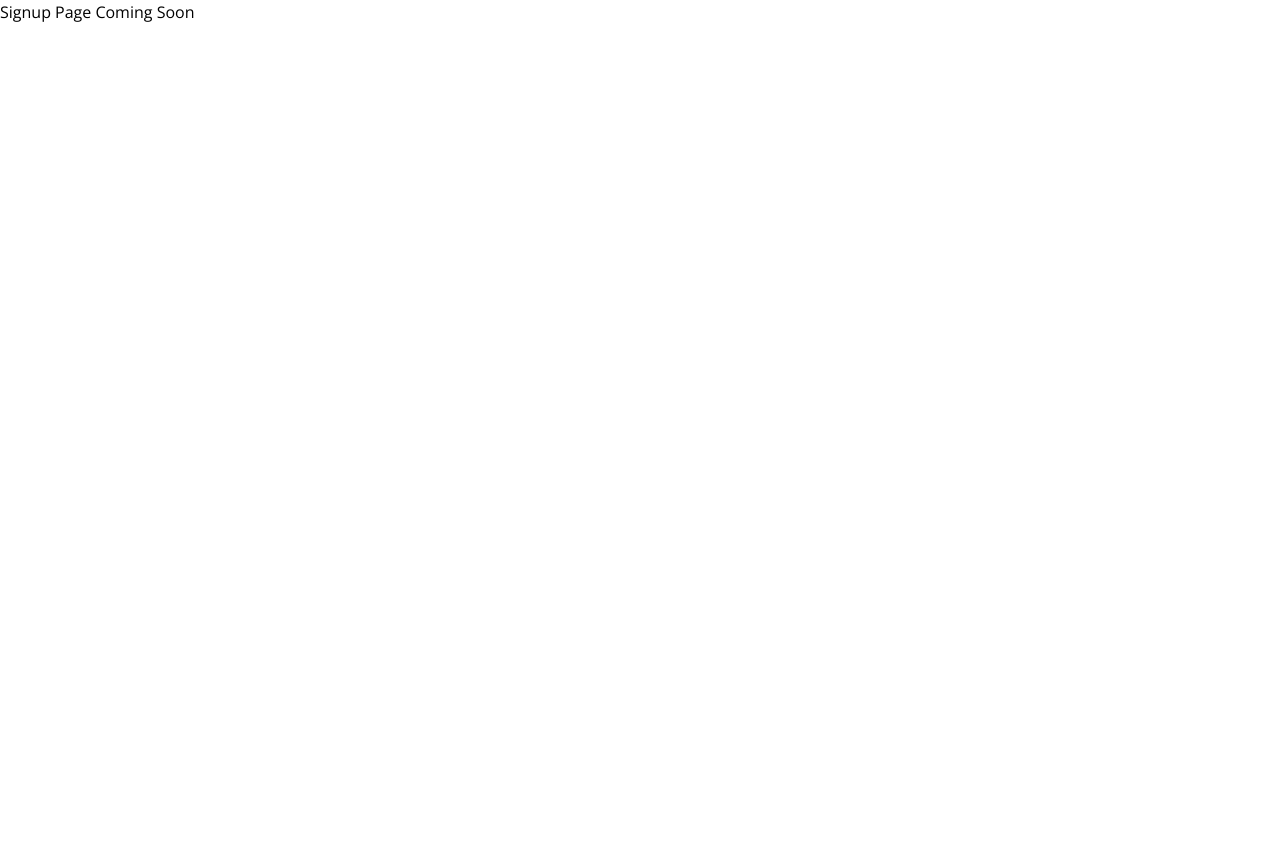
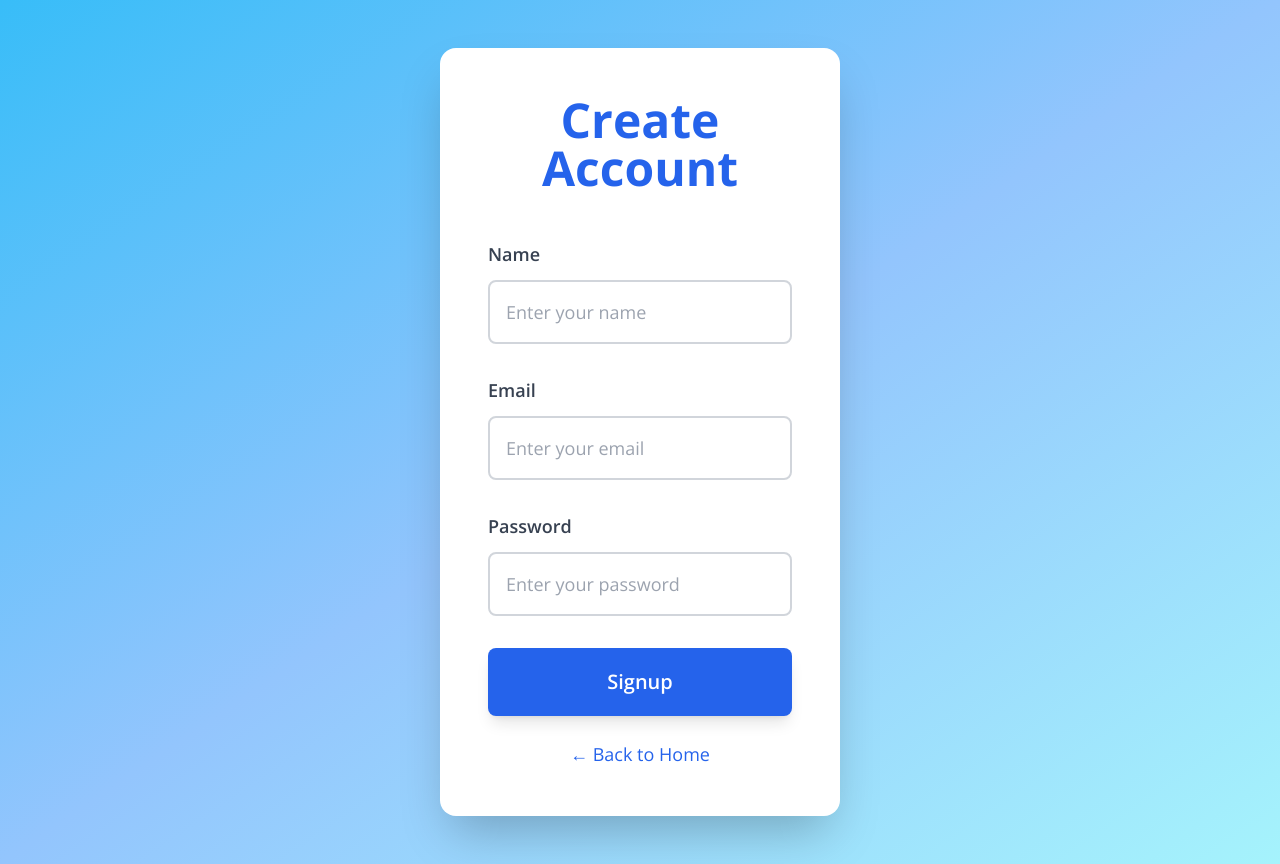
Before and after one commit to anandhan001ai-a11y/tsk-001, a React (Vite) app: page /signup in a window 1280 px wide. Before the commit the page ends 800 px from the top, so only its background shows below. Built offline with nearby package versions, Linux system fonts and the light colour scheme.

Commit message:
Updated App.tsx

```diff
--- a/src/App.tsx
+++ b/src/App.tsx
@@ -1,6 +1,7 @@
 import { BrowserRouter as Router, Routes, Route } from 'react-router-dom';
 import Home from './pages/Home';
 import Login from './pages/Login';
+import Signup from './pages/Signup';
 
 function App() {
   return (
@@ -8,7 +9,7 @@ function App() {
       <Routes>
         <Route path="/" element={<Home />} />
         <Route path="/login" element={<Login />} />
-        <Route path="/signup" element={<div>Signup Page Coming Soon</div>} />
+        <Route path="/signup" element={<Signup />} />
         <Route path="/dashboard" element={<div>Dashboard Coming Soon</div>} />
       </Routes>
     </Router>
--- /dev/null
+++ b/src/pages/Signup.tsx
@@ -0,0 +1,90 @@
+import { useState } from 'react';
+import { useNavigate } from 'react-router-dom';
+
+function Signup() {
+  const navigate = useNavigate();
+  const [name, setName] = useState('');
+  const [email, setEmail] = useState('');
+  const [password, setPassword] = useState('');
+
+  const handleSignup = (e: React.FormEvent) => {
+    e.preventDefault();
+    // TODO: Add authentication logic here
+    console.log('Signup:', { name, email, password });
+  };
+
+  return (
+    <div className="min-h-screen flex items-center justify-center bg-gradient-to-br from-sky-400 via-blue-300 to-cyan-200">
+      <div className="w-full max-w-md px-6 py-12">
+        <div className="bg-white rounded-2xl shadow-2xl p-8 md:p-12">
+          <h1 className="text-4xl md:text-5xl font-bold text-blue-600 mb-12 text-center">
+            Create Account
+          </h1>
+
+          <form onSubmit={handleSignup} className="space-y-8">
+            <div>
+              <label htmlFor="name" className="block text-gray-700 font-semibold mb-3 text-lg">
+                Name
+              </label>
+              <input
+                id="name"
+                type="text"
+                value={name}
+                onChange={(e) => setName(e.target.value)}
+                required
+                className="w-full px-4 py-4 border-2 border-gray-300 rounded-lg focus:outline-none focus:border-blue-500 text-gray-800 text-lg transition-colors"
+                placeholder="Enter your name"
+              />
+            </div>
+
+            <div>
+              <label htmlFor="email" className="block text-gray-700 font-semibold mb-3 text-lg">
+                Email
+              </label>
+              <input
+                id="email"
+                type="email"
+                value={email}
+                onChange={(e) => setEmail(e.target.value)}
+                required
+                className="w-full px-4 py-4 border-2 border-gray-300 rounded-lg focus:outline-none focus:border-blue-500 text-gray-800 text-lg transition-colors"
+                placeholder="Enter your email"
+              />
+            </div>
+
+            <div>
+              <label htmlFor="password" className="block text-gray-700 font-semibold mb-3 text-lg">
+                Password
+              </label>
+              <input
+                id="password"
+                type="password"
+                value={password}
+                onChange={(e) => setPassword(e.target.value)}
+                required
+                className="w-full px-4 py-4 border-2 border-gray-300 rounded-lg focus:outline-none focus:border-blue-500 text-gray-800 text-lg transition-colors"
+                placeholder="Enter your password"
+              />
+            </div>
+
+            <button
+              type="submit"
+              className="w-full px-8 py-5 bg-blue-600 text-white text-xl font-semibold rounded-lg shadow-lg hover:bg-blue-700 hover:shadow-xl transition-all duration-200 mt-8"
+            >
+              Signup
+            </button>
+          </form>
+
+          <button
+            onClick={() => navigate('/')}
+            className="w-full mt-6 text-blue-600 hover:text-blue-800 font-medium text-lg transition-colors"
+          >
+            ← Back to Home
+          </button>
+        </div>
+      </div>
+    </div>
+  );
+}
+
+export default Signup;
```
